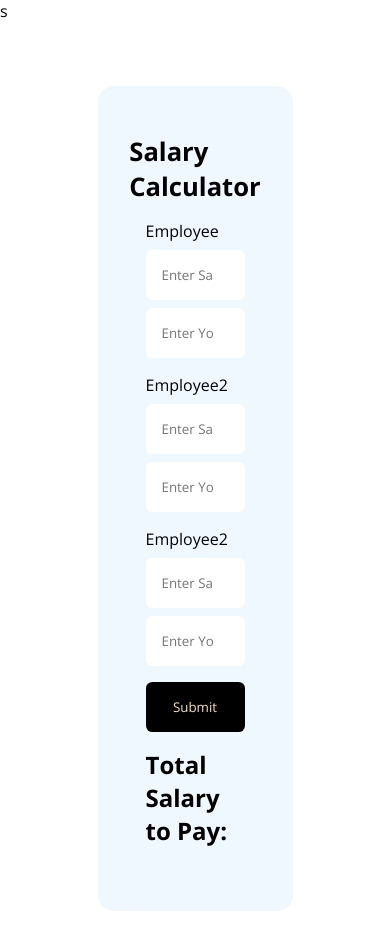
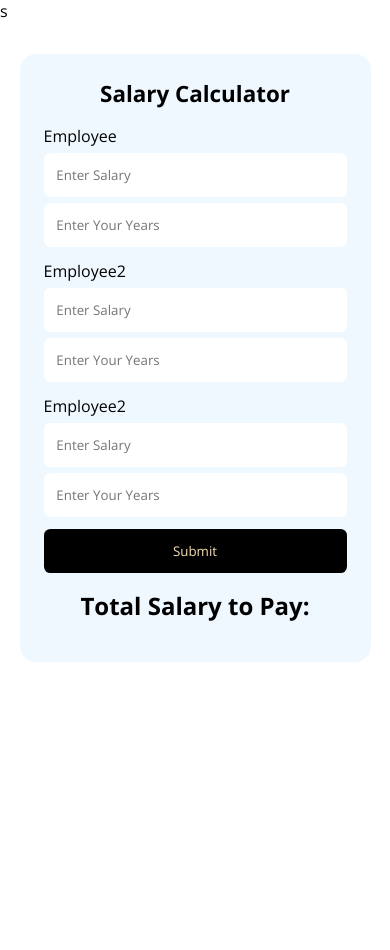
Before and after one commit to kemakelly/Salary-Calculator, a plain HTML site: page index.html in a window 390 px wide. After the commit the page ends 844 px from the top, so only its background shows below. Drawn offline with nearby package versions, Linux system fonts and the light colour scheme.

Commit message:
Update style.css

```diff
--- a/style.css
+++ b/style.css
@@ -71,3 +71,27 @@
     justify-content: start;
     align-items: start;
 }
+
+@media (max-width: 480px) {
+    .container {
+        width: 90%;
+        padding: 1.5rem;
+        margin: 2rem auto;
+    }
+
+    .title h1 {
+        font-size: 1.4rem; /* Slightly smaller font size for mobile */
+    }
+
+    input, button {
+        padding: 0.8rem;
+    }
+
+    form {
+        row-gap: 0.8rem;
+    }
+
+    .input-group {
+        row-gap: 0.4rem;
+    }
+}
```
